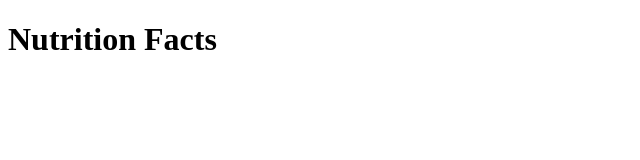
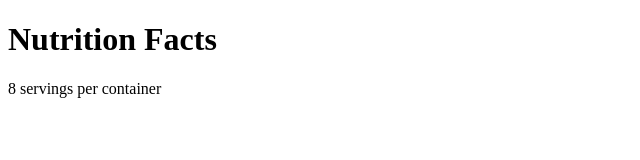
Before and after one commit to JakeWhrlWnd/nutrition-label, a plain HTML site: page index.html in a window 1280 px wide. Shown: the whole page, without its empty margins (0-640 px from the left). Drawn offline with Linux system fonts and the light colour scheme.

Commit message:
Added a <p> element to list the serving size

```diff
--- a/index.html
+++ b/index.html
@@ -7,5 +7,6 @@
 </head>
 <body>
     <h1>Nutrition Facts</h1>
+    <p>8 servings per container</p>
 </body>
 </html>
```
